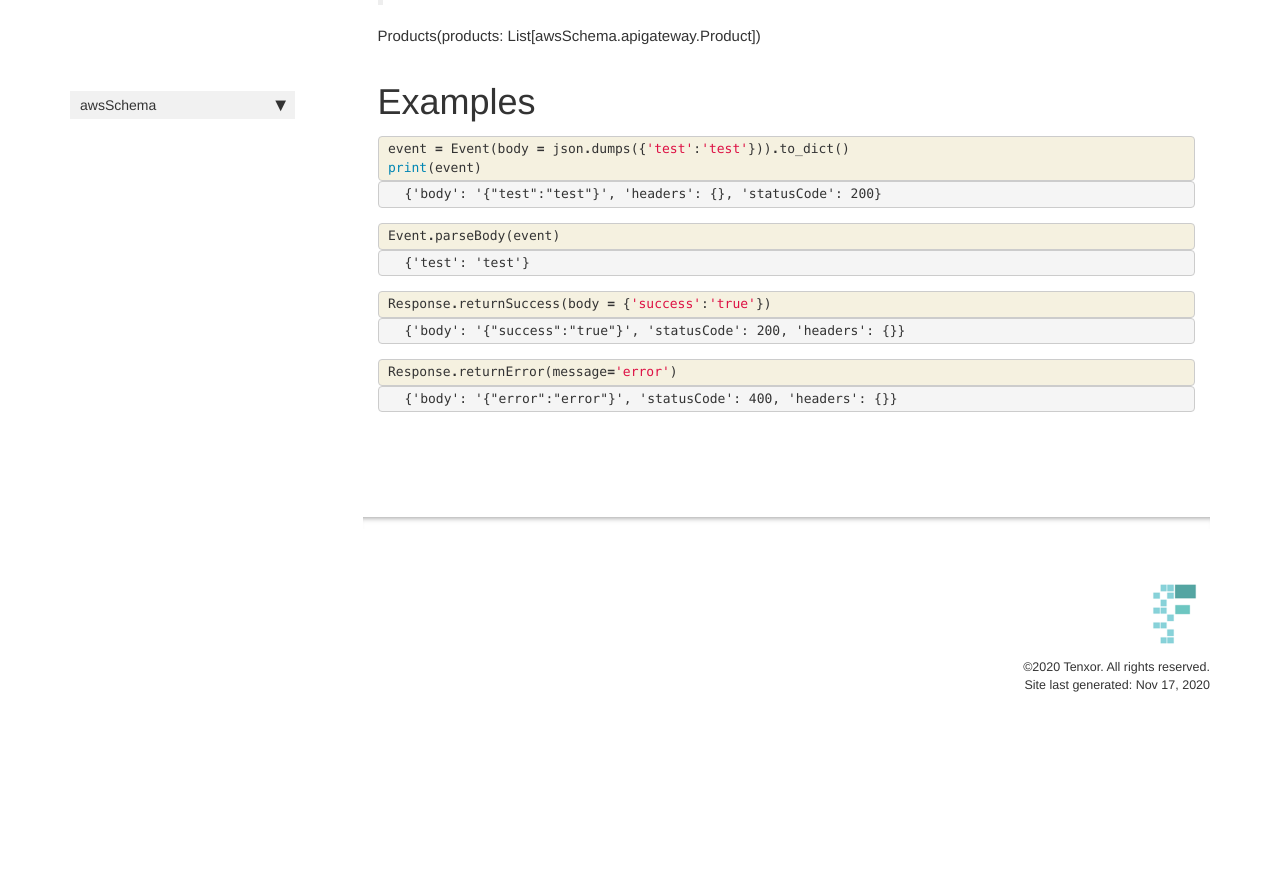
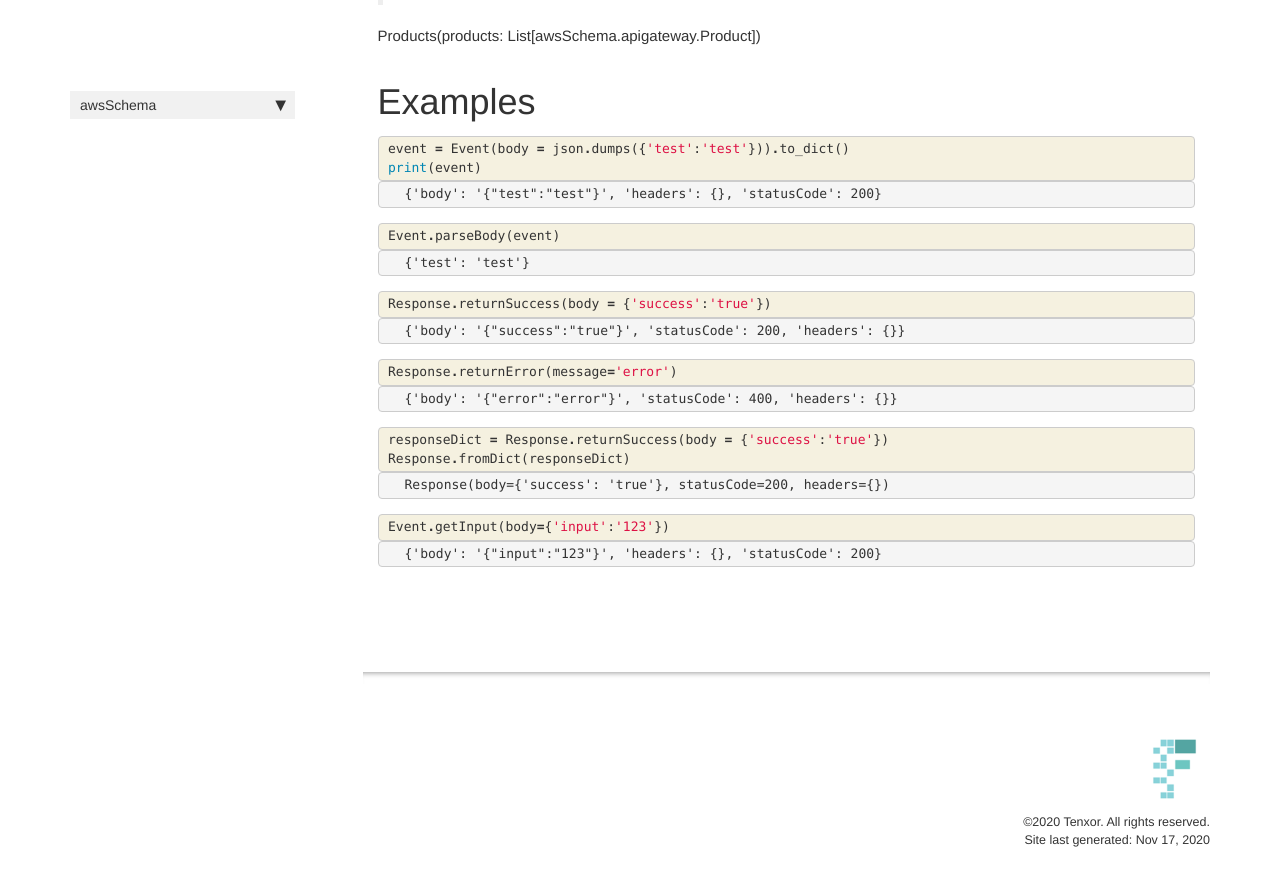
Before and after one commit to thanakijwanavit/awsSchema, a Jekyll site: the page built from docs/apigateway.html, in a window 1280 px wide and 900 px high, scrolled down 893 px. Shown: the top 886 px of the window. Built offline with Jekyll 4.4.1, drawn with Linux system fonts in a browser that asks for light colours; nearby versions of some CDN libraries; comment, search, counter and statistics services are not loaded; before the commit the page ends 1638 px from its top, so only the background shows below that.

Commit message:
add parsed response and event creation

```diff
--- a/awsSchema/__init__.py
+++ b/awsSchema/__init__.py
@@ -1 +1 @@
-__version__ = "0.0.9"
+__version__ = "0.0.10"
--- a/docs/apigateway.html
+++ b/docs/apigateway.html
@@ -65,7 +65,7 @@ nb_path: "apigateway.ipynb"
 
 
 <div class="output_markdown rendered_html output_subarea ">
-<h2 id="Event" class="doc_header"><code>class</code> <code>Event</code><a href="https://github.com/thanakijwanavit/awsSchema/tree/master/awsSchema/apigateway.py#L53" class="source_link" style="float:right">[source]</a></h2><blockquote><p><code>Event</code>(<strong><code>body</code></strong>:<code>str</code>, <strong><code>headers</code></strong>:<code>dict</code>=<em><code>&lt;factory&gt;</code></em>, <strong><code>statusCode</code></strong>:<code>int</code>=<em><code>200</code></em>)</p>
+<h2 id="Event" class="doc_header"><code>class</code> <code>Event</code><a href="https://github.com/thanakijwanavit/awsSchema/tree/master/awsSchema/apigateway.py#L58" class="source_link" style="float:right">[source]</a></h2><blockquote><p><code>Event</code>(<strong><code>body</code></strong>:<code>str</code>, <strong><code>headers</code></strong>:<code>dict</code>=<em><code>&lt;factory&gt;</code></em>, <strong><code>statusCode</code></strong>:<code>int</code>=<em><code>200</code></em>)</p>
 </blockquote>
 <p>parse event from apigateway</p>
 
@@ -90,7 +90,7 @@ nb_path: "apigateway.ipynb"
 
 
 <div class="output_markdown rendered_html output_subarea ">
-<h2 id="Product" class="doc_header"><code>class</code> <code>Product</code><a href="https://github.com/thanakijwanavit/awsSchema/tree/master/awsSchema/apigateway.py#L73" class="source_link" style="float:right">[source]</a></h2><blockquote><p><code>Product</code>(<strong><code>cprcode</code></strong>:<code>str</code>, <strong><code>iprcode</code></strong>:<code>str</code>, <strong><code>oprcode</code></strong>:<code>str</code>, <strong><code>ordertype</code></strong>:<code>str</code>, <strong><code>pr_abb</code></strong>:<code>str</code>)</p>
+<h2 id="Product" class="doc_header"><code>class</code> <code>Product</code><a href="https://github.com/thanakijwanavit/awsSchema/tree/master/awsSchema/apigateway.py#L80" class="source_link" style="float:right">[source]</a></h2><blockquote><p><code>Product</code>(<strong><code>cprcode</code></strong>:<code>str</code>, <strong><code>iprcode</code></strong>:<code>str</code>, <strong><code>oprcode</code></strong>:<code>str</code>, <strong><code>ordertype</code></strong>:<code>str</code>, <strong><code>pr_abb</code></strong>:<code>str</code>)</p>
 </blockquote>
 <p>Product(cprcode: str, iprcode: str, oprcode: str, ordertype: str, pr_abb: str)</p>
 
@@ -115,7 +115,7 @@ nb_path: "apigateway.ipynb"
 
 
 <div class="output_markdown rendered_html output_subarea ">
-<h2 id="Products" class="doc_header"><code>class</code> <code>Products</code><a href="https://github.com/thanakijwanavit/awsSchema/tree/master/awsSchema/apigateway.py#L81" class="source_link" style="float:right">[source]</a></h2><blockquote><p><code>Products</code>(<strong><code>products</code></strong>:<code>List</code>[<a href="/awsSchema/apigateway.html#Product"><code>Product</code></a>])</p>
+<h2 id="Products" class="doc_header"><code>class</code> <code>Products</code><a href="https://github.com/thanakijwanavit/awsSchema/tree/master/awsSchema/apigateway.py#L88" class="source_link" style="float:right">[source]</a></h2><blockquote><p><code>Products</code>(<strong><code>products</code></strong>:<code>List</code>[<a href="/awsSchema/apigateway.html#Product"><code>Product</code></a>])</p>
 </blockquote>
 <p>Products(products: List[awsSchema.apigateway.Product])</p>
 
@@ -273,4 +273,71 @@ nb_path: "apigateway.ipynb"
 </div>
     {% endraw %}
 
+    {% raw %}
+
+<div class="cell border-box-sizing code_cell rendered">
+<div class="input">
+
+<div class="inner_cell">
+    <div class="input_area">
+<div class=" highlight hl-ipython3"><pre><span></span><span class="n">responseDict</span> <span class="o">=</span> <span class="n">Response</span><span class="o">.</span><span class="n">returnSuccess</span><span class="p">(</span><span class="n">body</span> <span class="o">=</span> <span class="p">{</span><span class="s1">&#39;success&#39;</span><span class="p">:</span><span class="s1">&#39;true&#39;</span><span class="p">})</span>
+<span class="n">Response</span><span class="o">.</span><span class="n">fromDict</span><span class="p">(</span><span class="n">responseDict</span><span class="p">)</span>
+</pre></div>
+
+    </div>
 </div>
+</div>
+
+<div class="output_wrapper">
+<div class="output">
+
+<div class="output_area">
+
+
+
+<div class="output_text output_subarea output_execute_result">
+<pre>Response(body={&#39;success&#39;: &#39;true&#39;}, statusCode=200, headers={})</pre>
+</div>
+
+</div>
+
+</div>
+</div>
+
+</div>
+    {% endraw %}
+
+    {% raw %}
+
+<div class="cell border-box-sizing code_cell rendered">
+<div class="input">
+
+<div class="inner_cell">
+    <div class="input_area">
+<div class=" highlight hl-ipython3"><pre><span></span><span class="n">Event</span><span class="o">.</span><span class="n">getInput</span><span class="p">(</span><span class="n">body</span><span class="o">=</span><span class="p">{</span><span class="s1">&#39;input&#39;</span><span class="p">:</span><span class="s1">&#39;123&#39;</span><span class="p">})</span>
+</pre></div>
+
+    </div>
+</div>
+</div>
+
+<div class="output_wrapper">
+<div class="output">
+
+<div class="output_area">
+
+
+
+<div class="output_text output_subarea output_execute_result">
+<pre>{&#39;body&#39;: &#39;{&#34;input&#34;:&#34;123&#34;}&#39;, &#39;headers&#39;: {}, &#39;statusCode&#39;: 200}</pre>
+</div>
+
+</div>
+
+</div>
+</div>
+
+</div>
+    {% endraw %}
+
+</div>
```
Also changed, not shown: awsSchema/apigateway.py (+7 -0 lines), docs/index.html (+24 -0 lines), README.md, 3 other files.
